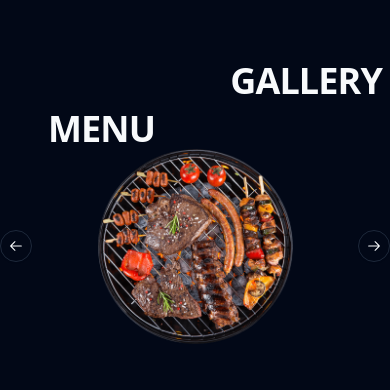
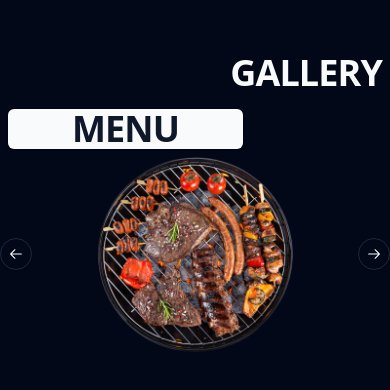
Before and after one commit to kuntalojha/restaurant, a React (Vite) app in the folder client/: page /gallery in a window 390 px wide. Shown: the part 224-614 px from the top of the page. Built offline with nearby package versions, Linux system fonts and the light colour scheme.

Commit message:
make responsive Gallery

```diff
--- a/client/src/components/common/Gallery.jsx
+++ b/client/src/components/common/Gallery.jsx
@@ -8,6 +8,7 @@ import {
 } from '@/components/ui/carousel';
 import img from '../../assets/hero.png';
 import { NavLink } from 'react-router-dom';
+import { Button } from '@/components/ui/button';
 
 const Gallery = () => {
   return (
@@ -17,12 +18,14 @@ const Gallery = () => {
           GALLERY
         </h1>
 
+        <Button className='lg:h-20 lg:w-25 lg:m-5 h-10 w-25 m-2'>
           <NavLink
             className=' text-4xl font-extrabold tracking-tight lg:text-5xl text-left m-2 p-10 hover:underline hover:text-yellow-500'
             to={'/menu'}
           >
             MENU
           </NavLink>
+        </Button>
         <Carousel
           opts={{
             align: 'start',
```
Lines whose indentation alone changed are shown as unchanged.
